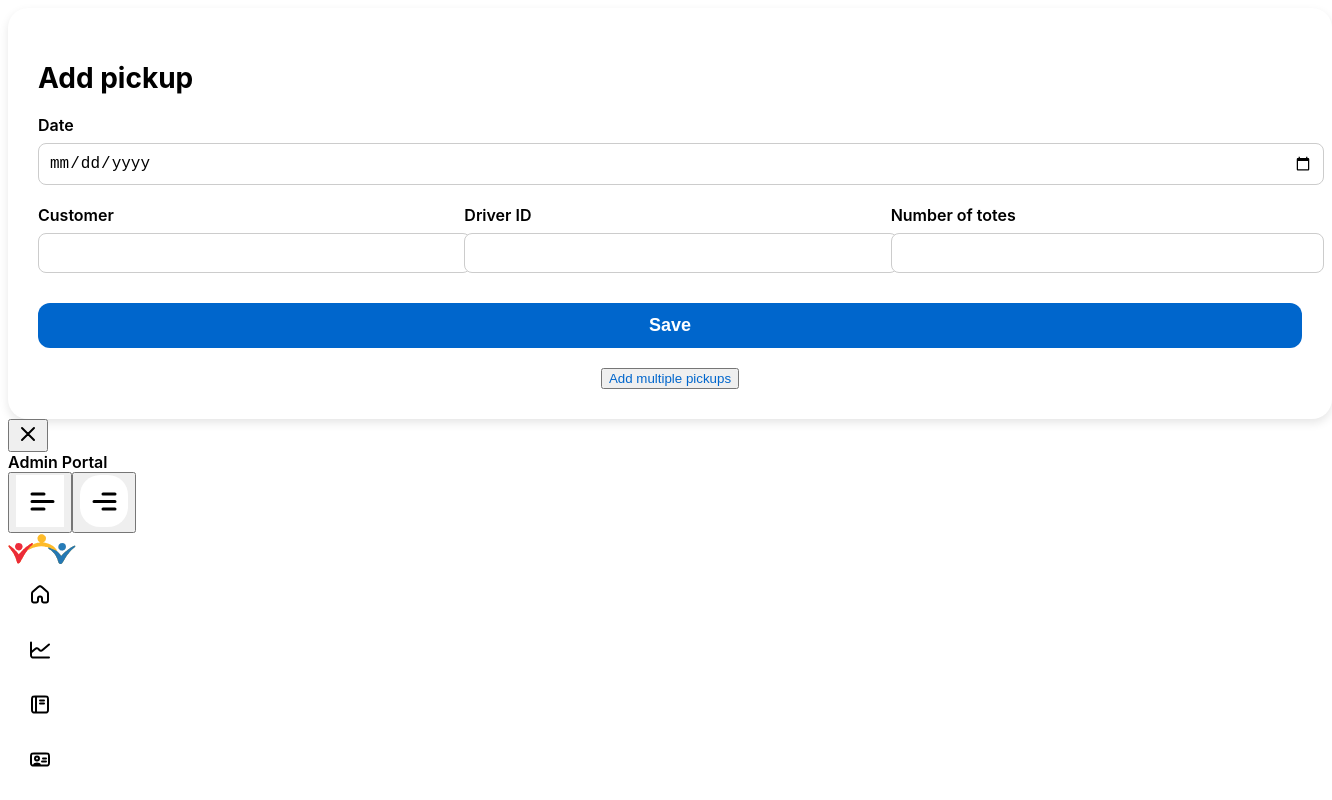
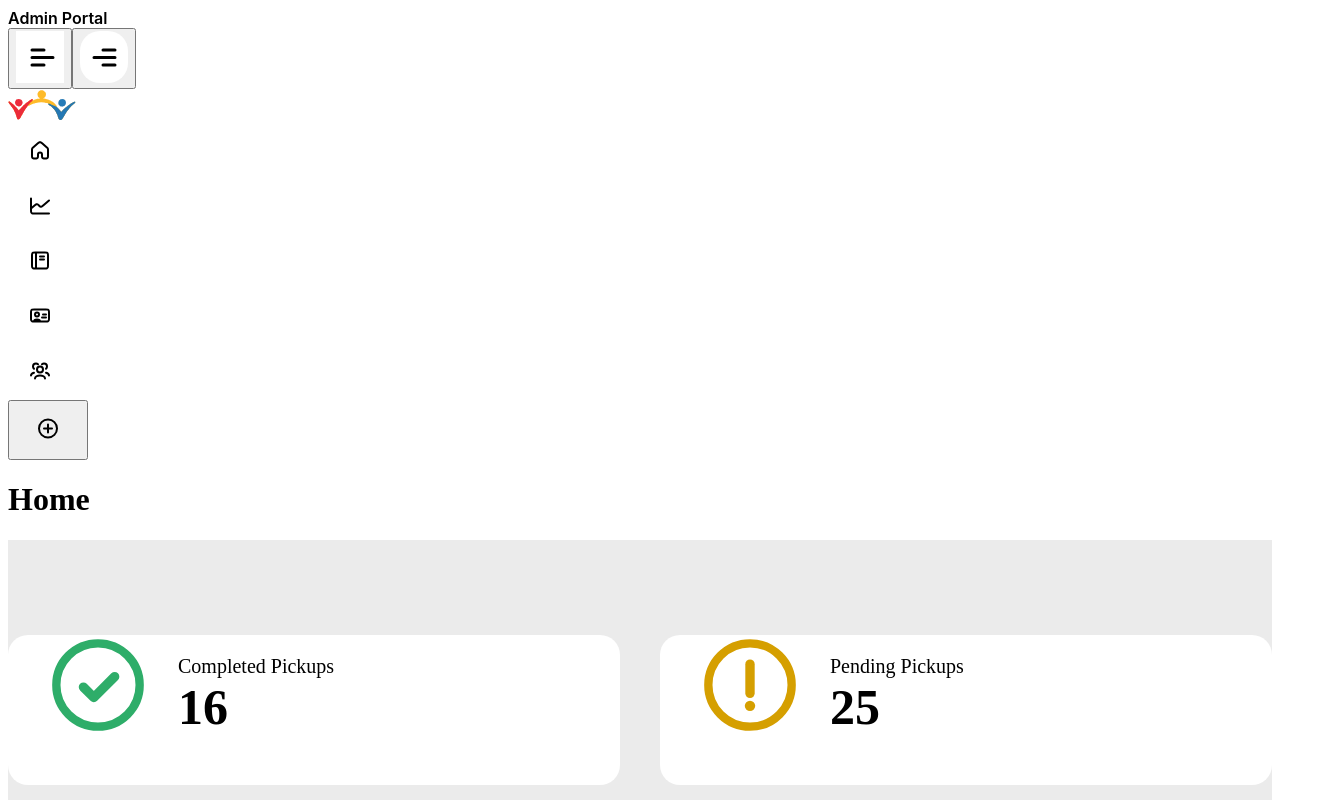
Before and after one commit to ubcmotion/united-we-can, a Next.js app in the folder apps/web/web/: page / in a window 1280 px wide. Shown: the top 800 px of the page, 1332 px wide, since content can reach past the window. Built offline with nearby package versions, Linux system fonts and the light colour scheme.

Commit message:
fix: hide add pickup modal by default

```diff
--- a/apps/web/web/src/app/components/AddPickup.tsx
+++ b/apps/web/web/src/app/components/AddPickup.tsx
@@ -165,7 +165,7 @@ export default function AddPickup() {
 }
 
 export function AddPickupButton({ isCollapsed }: { isCollapsed: boolean }) {
-    const [modalVisible, setModalVisible] = useState<boolean>(true);
+    const [modalVisible, setModalVisible] = useState<boolean>(false);
 
     return (
         <>
```
